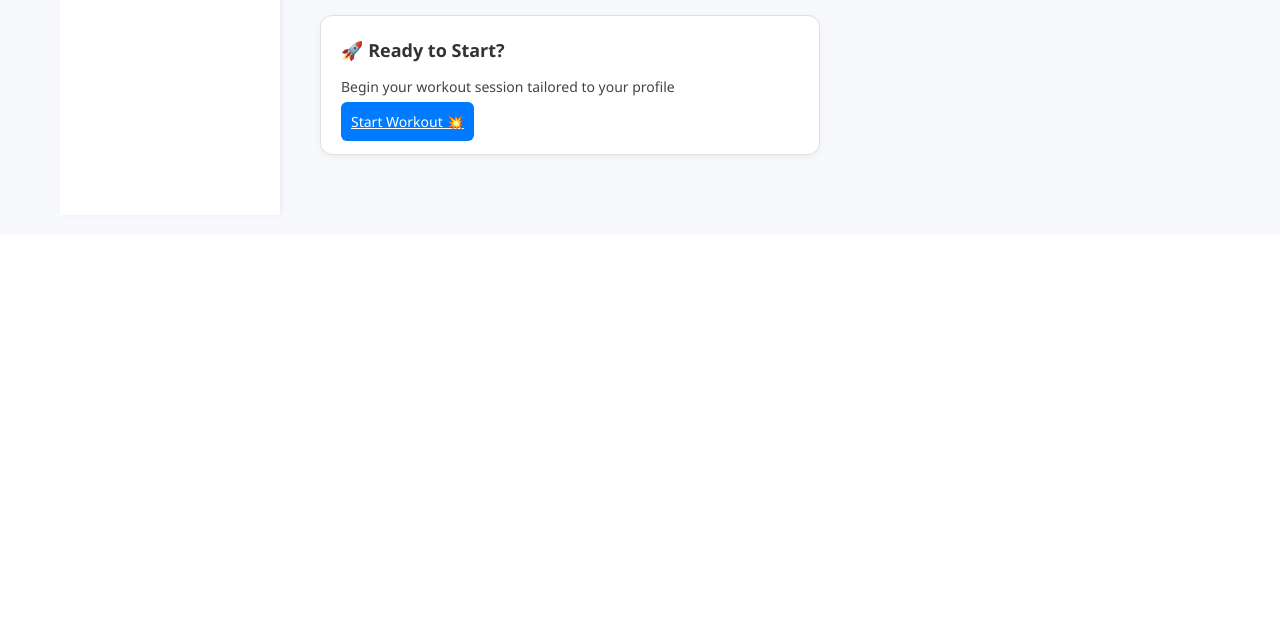
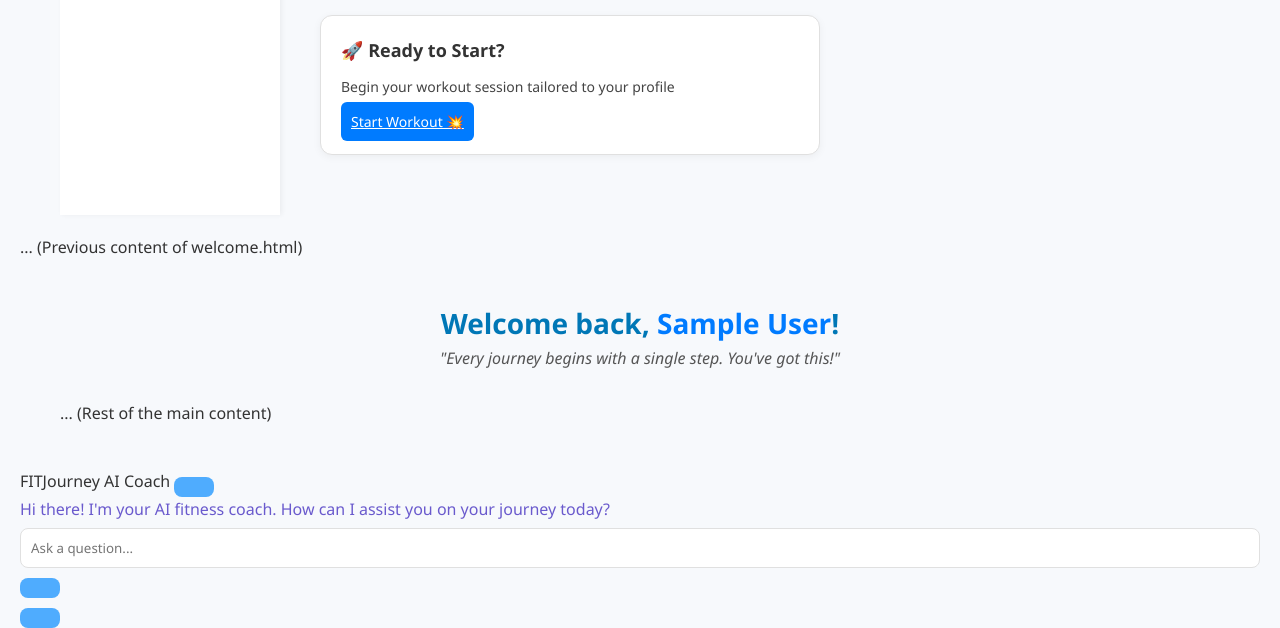
Before and after one commit to Davaladarshini/fitjourney, a Flask app: page /welcome in a window 1280 px wide. Shown: the part 696-1324 px from the top of the page. Before the commit the page ends 912 px from the top, so only its background shows below. Run offline with Flask 3, Linux system fonts and the light colour scheme; the visitor is signed in with stand-in values (Sample User, id 1); some libraries are stand-ins or nearby versions.

Commit message:
Ai chat bot

```diff
--- a/fitjourney/templates/statistics.html
+++ b/fitjourney/templates/statistics.html
@@ -17,7 +17,7 @@
       </div>
       <nav>
         <a href="/welcome" style="display: block; margin-bottom: 15px; color: var(--text-color); text-decoration: none;">🏠 Dashboard</a>
-        <a href="/workouts" class="active-link" style="display: block; margin-bottom: 15px; text-decoration: none;">💪 Workouts</a>
+        <a href="/workouts"  style="display: block; margin-bottom: 15px; text-decoration: none;">💪 Workouts</a>
         <a href="/statistics" style="display: block; margin-bottom: 15px; color: var(--text-color); text-decoration: none;">📊 Statistics</a>
         <a href="/logout" style="display: block; margin-top: 30px; color: var(--secondary); text-decoration: none;">🔓 Logout</a>
       </nav>
--- a/fitjourney/templates/welcome.html
+++ b/fitjourney/templates/welcome.html
@@ -278,3 +278,114 @@
 </script>
 </body>
 </html>
+... (Previous content of welcome.html)
+<div class="main">
+    <header>
+      <h1>Welcome back, <span>{{ name }}</span>!</h1>
+      <p>"Every journey begins with a single step. You've got this!"</p>
+    </header>
+... (Rest of the main content)
+      </div>
+    </form>
+  </div>
+</div>
+
+<div class="chatbot-fixed-container">
+    <div id="chatbotWindow" class="chatbot-window">
+        <div class="chat-header">
+            <span>FITJourney AI Coach</span>
+            <button class="chat-close-btn" onclick="toggleChatbot()">
+                <i class="fas fa-times"></i>
+            </button>
+        </div>
+        <div class="chat-body">
+            <p style="color: #6a5acd;">Hi there! I'm your AI fitness coach. How can I assist you on your journey today?</p>
+        </div>
+        <div class="chat-input-area">
+            <input type="text" id="chatInput" placeholder="Ask a question...">
+            <button onclick="simulateResponse()"><i class="fas fa-paper-plane"></i></button>
+        </div>
+    </div>
+
+    <button id="chatbotToggleBtn" class="chatbot-toggle-btn" onclick="toggleChatbot()">
+        <i class="fas fa-comments"></i>
+    </button>
+</div>
+
+<script>
+  document.getElementById("profileForm").addEventListener("submit", function (e) {
+    e.preventDefault();
+
+    confetti({
+      particleCount: 200,
+      spread: 100,
+      origin: { y: 0.6 }
+    });
+
+    // In a real application, you would make an AJAX call to save the profile here.
+    alert("🎉 Profile saved successfully (not really, just for demo)!");
+  });
+
+
+  // --- CHATBOT TOGGLE LOGIC (New Script) ---
+  const chatbotWindow = document.getElementById('chatbotWindow');
+  const chatbotBody = document.querySelector('.chat-body');
+
+  function toggleChatbot() {
+    chatbotWindow.classList.toggle('open');
+    // Optional: Scroll to the bottom of the chat when opening
+    if (chatbotWindow.classList.contains('open')) {
+        chatbotBody.scrollTop = chatbotBody.scrollHeight;
+    }
+  }
+
+  function simulateResponse() {
+    const input = document.getElementById('chatInput');
+    const userText = input.value.trim();
+
+    if (userText === '') return;
+
+    // 1. Display user message
+    const userMsg = document.createElement('p');
+    userMsg.style.textAlign = 'right';
+    userMsg.style.color = '#845ec2';
+    userMsg.textContent = `You: ${userText}`;
+    chatbotBody.appendChild(userMsg);
+
+    input.value = '';
+    chatbotBody.scrollTop = chatbotBody.scrollHeight;
+
+    // 2. Simulate AI response
+    setTimeout(() => {
+        const aiMsg = document.createElement('p');
+        aiMsg.style.textAlign = 'left';
+        aiMsg.style.color = '#6a5acd';
+
+        let responseText;
+        if (userText.toLowerCase().includes('workout') || userText.toLowerCase().includes('exercise')) {
+            responseText = "I can guide you to the Workouts page! You can choose an AI-plan, a video workout, or a webcam trainer. Go to the 'Workouts' link in your sidebar.";
+        } else if (userText.toLowerCase().includes('hi') || userText.toLowerCase().includes('hello')) {
+            responseText = "Hello! I hope you're ready for another great day of fitness.";
+        } else if (userText.toLowerCase().includes('bmi')) {
+            responseText = "To calculate your BMI, make sure you have entered your Height and Weight in the 'Your Profile' card above, then click 'Calculate BMI 📊'.";
+        } else {
+            responseText = "I'm sorry, I am currently programmed to assist with navigation and basic fitness info. Try asking about your workout, BMI, or a specific feature.";
+        }
+
+        aiMsg.textContent = `AI: ${responseText}`;
+        chatbotBody.appendChild(aiMsg);
+        chatbotBody.scrollTop = chatbotBody.scrollHeight;
+    }, 1000);
+  }
+
+  // Allow sending message with Enter key
+  document.getElementById('chatInput').addEventListener('keypress', function(e) {
+      if (e.key === 'Enter') {
+          e.preventDefault();
+          simulateResponse();
+      }
+  });
+
+</script>
+</body>
+</html>
--- a/fitjourney/templates/workouts.html
+++ b/fitjourney/templates/workouts.html
@@ -27,9 +27,10 @@
             </div>
             <nav>
                 <a href="/welcome" style="display: block; margin-bottom: 15px; text-decoration: none;">🏠 Dashboard</a>
-                <a href="/workouts" class="active-link" style="display: block; margin-bottom: 15px; text-decoration: none;">💪 Workouts</a>
+                <a href="/workouts"  style="display: block; margin-bottom: 15px; text-decoration: none;">💪 Workouts</a>
                 <a href="/statistics" style="display: block; margin-bottom: 15px; text-decoration: none;">📊 Statistics</a>
                 <a href="/logout" style="display: block; margin-top: 30px; text-decoration: none;">🔓 Logout</a>
+
             </nav>
         </aside>
 
```
Also changed, not shown: fitjourney/static/css/style.css (line endings or trailing spaces), 2 other files.
